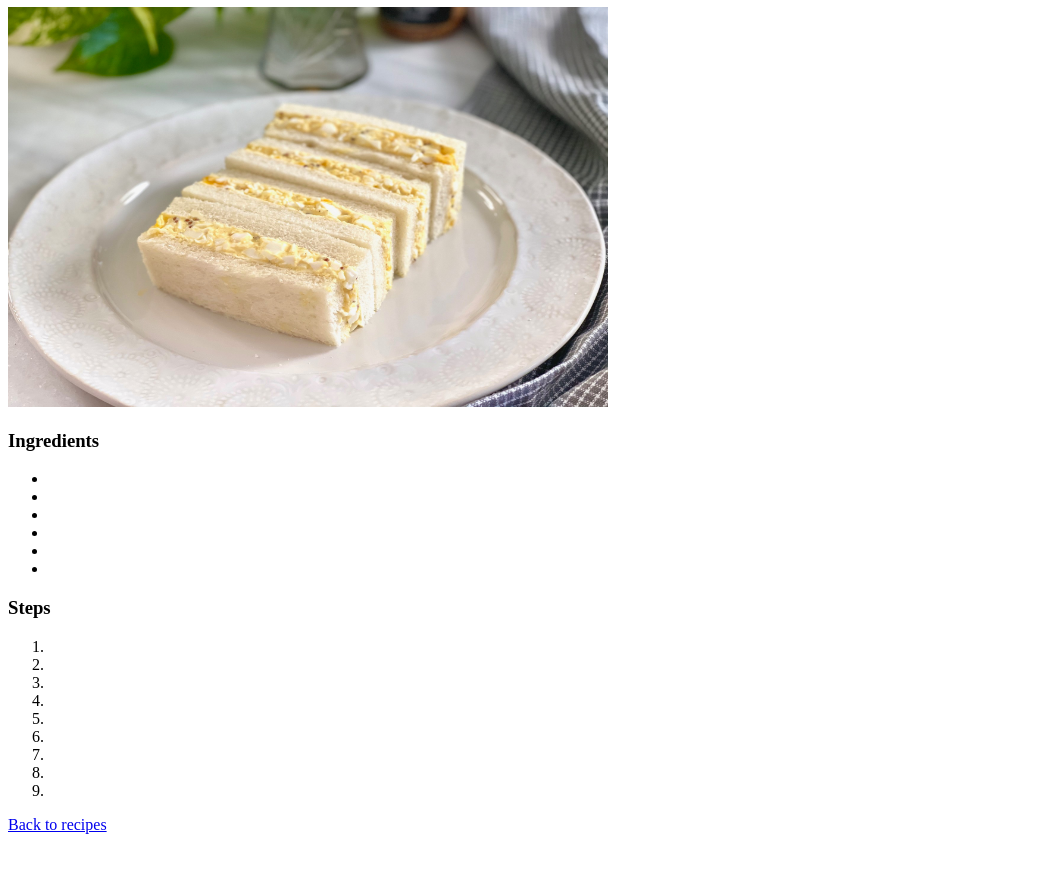
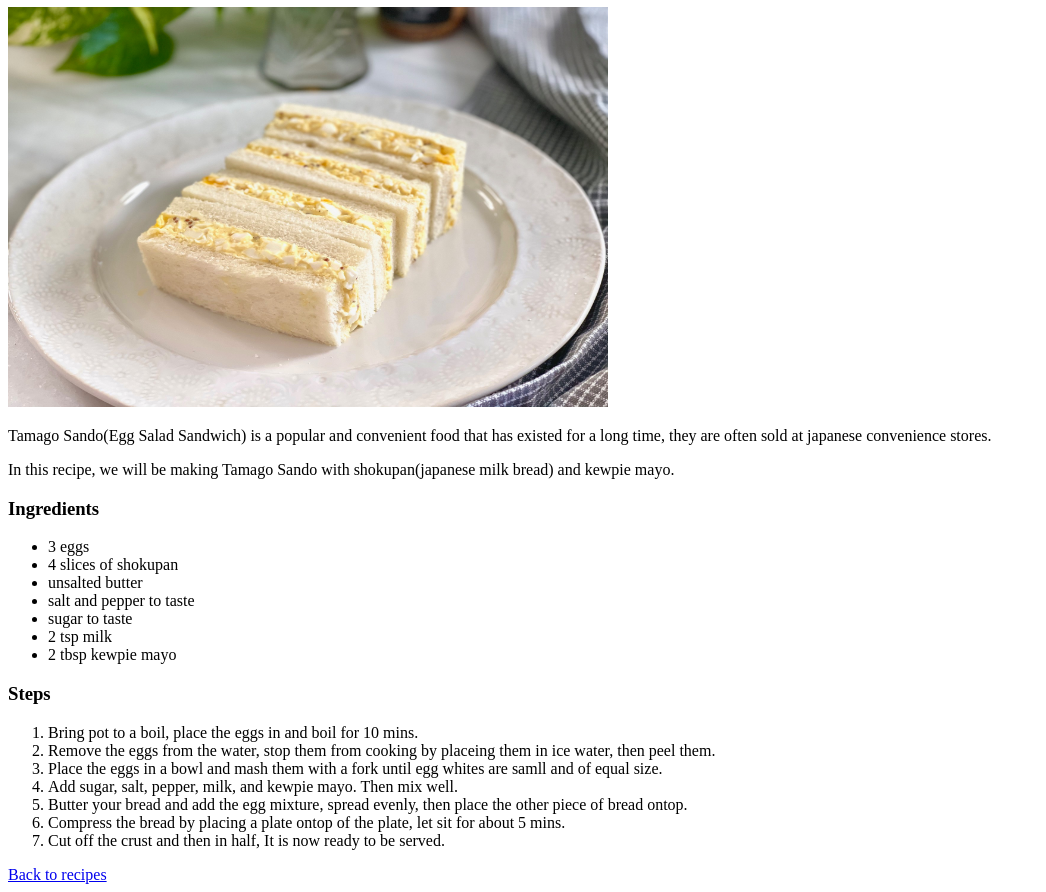
Before and after one commit to kishunamu/odin-recipes, a plain HTML site: page recipes/eggsando.html in a window 1280 px wide. Shown: the part 73-965 px from the top of the page, without its empty margins (0-1046 px from the left). Before the commit the page ends 915 px from the top, so only its background shows below. Drawn offline with Linux system fonts and the light colour scheme.

```diff
--- a/recipes/eggsando.html
+++ b/recipes/eggsando.html
@@ -5,30 +5,31 @@
         <title>Tamago Sando</title>
     </head>
     <body>
-        <h1>Tamago Sando(Egg Sandwich)</h1>
+        <h1>Tamago Sando(Egg Salad Sandwich)</h1>
         <img src="../img/eggsando.jpg" width="600" height="400" alt="an egg sandwich(tamago sando)">
-        <p></p>
-        <p></p>
+        <p>Tamago Sando(Egg Salad Sandwich) is a popular and convenient food that has existed for a long time, they are often sold at japanese convenience stores.</p>
+        <p>In this recipe, we will be making Tamago Sando with shokupan(japanese milk bread) and kewpie mayo.</p>
 
         <h3>Ingredients</h3>
         <ul>
-            <li></li>
-            <li></li>
-            <li></li>
-            <li></li>
-            <li></li>
-            <li></li>
+            <li>3 eggs</li>
+            <li>4 slices of shokupan</li>
+            <li>unsalted butter</li>
+            <li>salt and pepper to taste</li>
+            <li>sugar to taste</li>
+            <li>2 tsp milk</li>
+            <li>2 tbsp kewpie mayo</li>
         </ul>
 
         <h3>Steps</h3>
         <ol>
-            <li></li>
-            <li></li>
-            <li><li>
-            <li></li>
-            <li></li>
-            <li></li>
-            <li><li>
+            <li>Bring pot to a boil, place the eggs in and boil for 10 mins.</li>
+            <li>Remove the eggs from the water, stop them from cooking by placeing them in ice water, then peel them.</li>
+            <li>Place the eggs in a bowl and mash them with a fork until egg whites are samll and of equal size.</li>
+            <li>Add sugar, salt, pepper, milk, and kewpie mayo. Then mix well.</li>
+            <li>Butter your bread and add the egg mixture, spread evenly, then place the other piece of bread ontop.</li>
+            <li>Compress the bread by placing a plate ontop of the plate, let sit for about 5 mins.</li>
+            <li>Cut off the crust and then in half, It is now ready to be served.</li>
         </ol>
 
         <a href="../index.html">Back to recipes</a>
```
Also changed, not shown: index.html (+4 -0 lines), recipes/onigiri.html (added, +32 -0 lines), img/onigiri.jpg (added).
